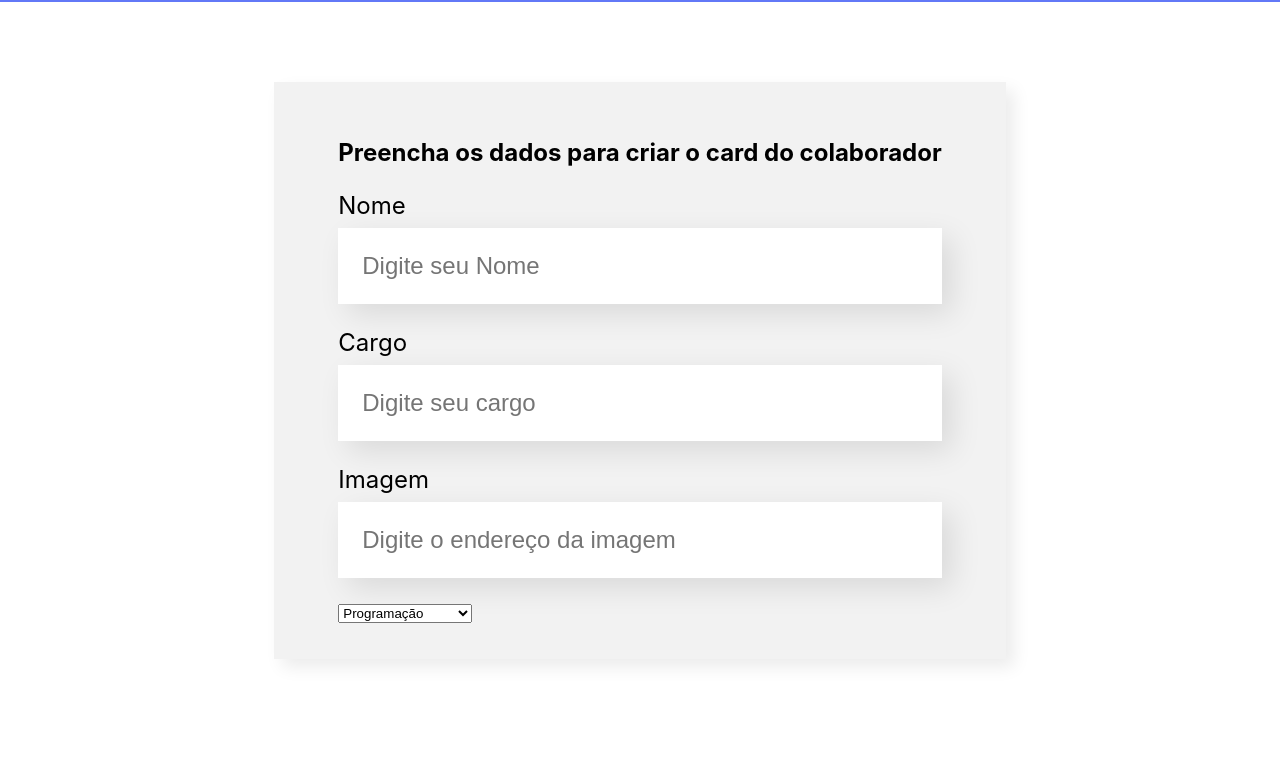
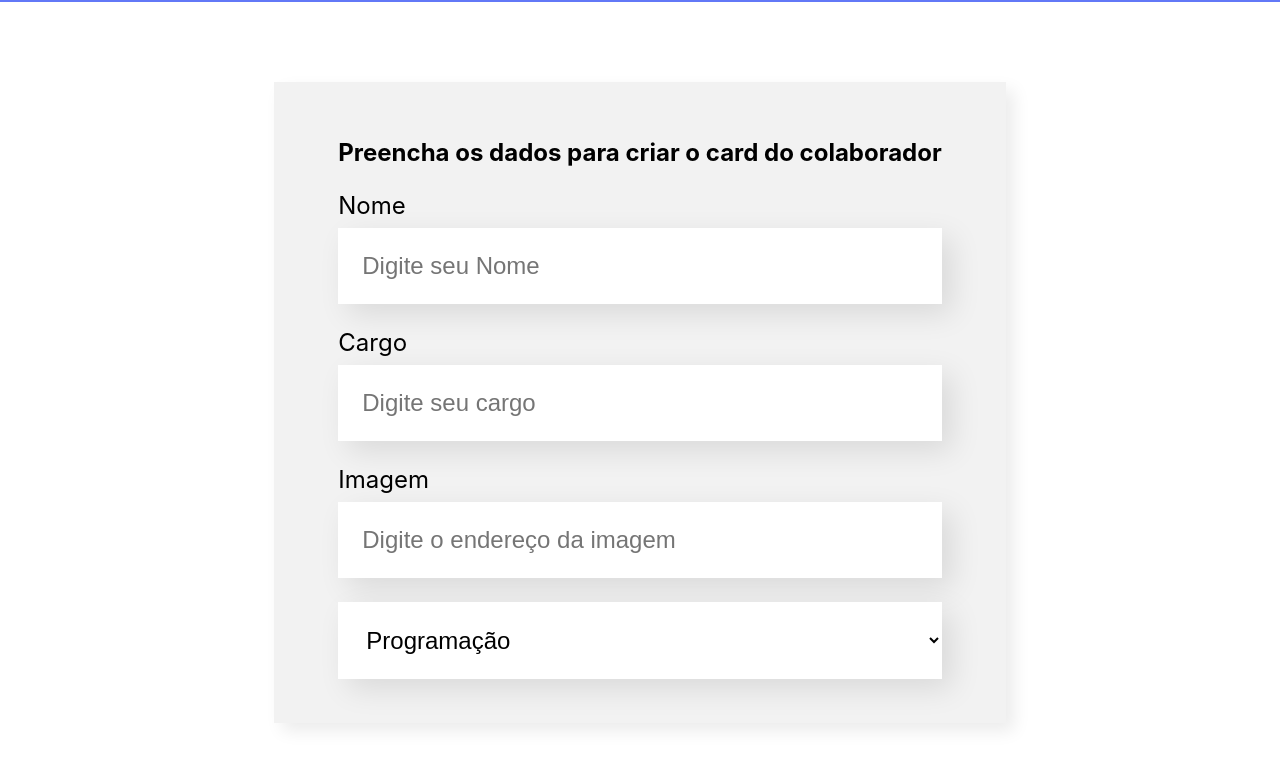
Before and after one commit to Camargofox/Organo, a JavaScript app: page / in a window 1280 px wide. Shown: the part 496-1263 px from the top of the page. Before the commit the page ends 1235 px from the top, so only its background shows below. Built offline with nearby package versions, Linux system fonts and the light colour scheme; the HTML template or start-up script is replaced by a standard one.

Commit message:
adicionando estilo ao select

```diff
--- a/src/componentes/ListaSuspensa/ListaSuspensa.css
+++ b/src/componentes/ListaSuspensa/ListaSuspensa.css
@@ -0,0 +1,15 @@
+.lista-suspensa {
+    display: block;
+    margin-bottom: 8px;
+    font-size: 24px;
+}
+
+.lista-suspensa select {
+    background-color: #fff;
+    box-shadow: 10px 10px 30px rgba(0, 0, 0, 0.1);
+    width: 100%;
+    border: none;
+    font-size: 24px;
+    padding: 24px;
+    box-sizing: border-box;
+}
--- a/src/componentes/ListaSuspensa/index.js
+++ b/src/componentes/ListaSuspensa/index.js
@@ -4,7 +4,7 @@ const ListaSuspensa = (props) => {
         console.log(props.itens)
 
     return (
-        <div>
+        <div className='lista-suspensa'>
             <label>{props.label}</label>
             <select>
                 {props.itens.map(item => {
```
